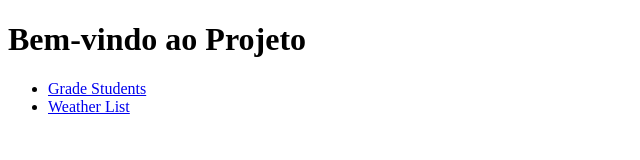
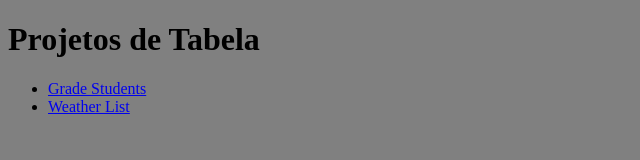
Before and after one commit to Igor-AI-Coder/LM-Listas, a plain HTML site: page index.html in a window 1280 px wide. Shown: the whole page, without its empty margins (0-640 px from the left). Drawn offline with Linux system fonts and the light colour scheme.

Commit message:
Update index.html

```diff
--- a/index.html
+++ b/index.html
@@ -4,9 +4,14 @@
     <meta charset="UTF-8">
     <meta name="viewport" content="width=device-width, initial-scale=1.0">
     <title>Página Inicial</title>
+    <style>
+    *{
+    background-color: grey
+    }
+    </style>
 </head>
 <body>
-    <h1>Bem-vindo ao Projeto</h1>
+    <h1>Projetos de Tabela</h1>
     <ul>
         <li><a href="gradestudents.html">Grade Students</a></li>
         <li><a href="weatherlist.html">Weather List</a></li>
```
